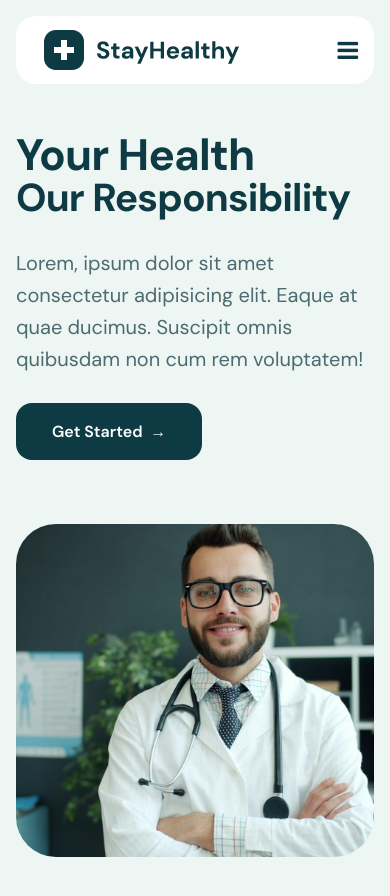
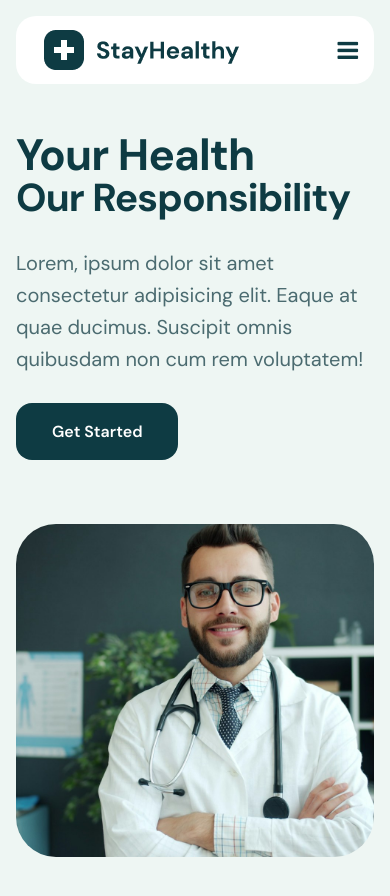
Before and after one commit to yumavol/med_appt, a React (Vite) app: page / in a window 390 px wide. Shown: the top 896 px of the page. Built offline with nearby package versions, Linux system fonts and the light colour scheme.

Commit message:
feat: Update Landing_Page component button text and enhance Sign Up form phone input validation

```diff
--- a/src/Components/Landing_Page/Landing_Page.jsx
+++ b/src/Components/Landing_Page/Landing_Page.jsx
@@ -19,7 +19,7 @@ const Landing_Page = () => {
         </p>
         {/* Get Started takes new visitors to the sign up page */}
         <Link to="/signup" className="btn btn--primary landing__cta">
-          Get Started&nbsp;&nbsp;→
+          Get Started
         </Link>
       </div>
       <img className="landing__visual" src={heroImage} alt="Smiling doctor in a white coat" width="560" height="520" />
--- a/src/Components/Sign_up/Sign_up.jsx
+++ b/src/Components/Sign_up/Sign_up.jsx
@@ -111,8 +111,13 @@ const Sign_Up = () => {
             <label htmlFor="phone">Phone</label>
             <input
               value={phone}
-              onChange={(e) => setPhone(e.target.value)}
+              onChange={(e) => setPhone(e.target.value.replace(/\D/g, ''))} // Keep digits only
               type="tel"
+              inputMode="numeric"
+              maxLength={10}
+              pattern="\d{10}"
+              title="Phone number must be exactly 10 digits"
+              required
               name="phone"
               id="phone"
               className="field__input"
```
